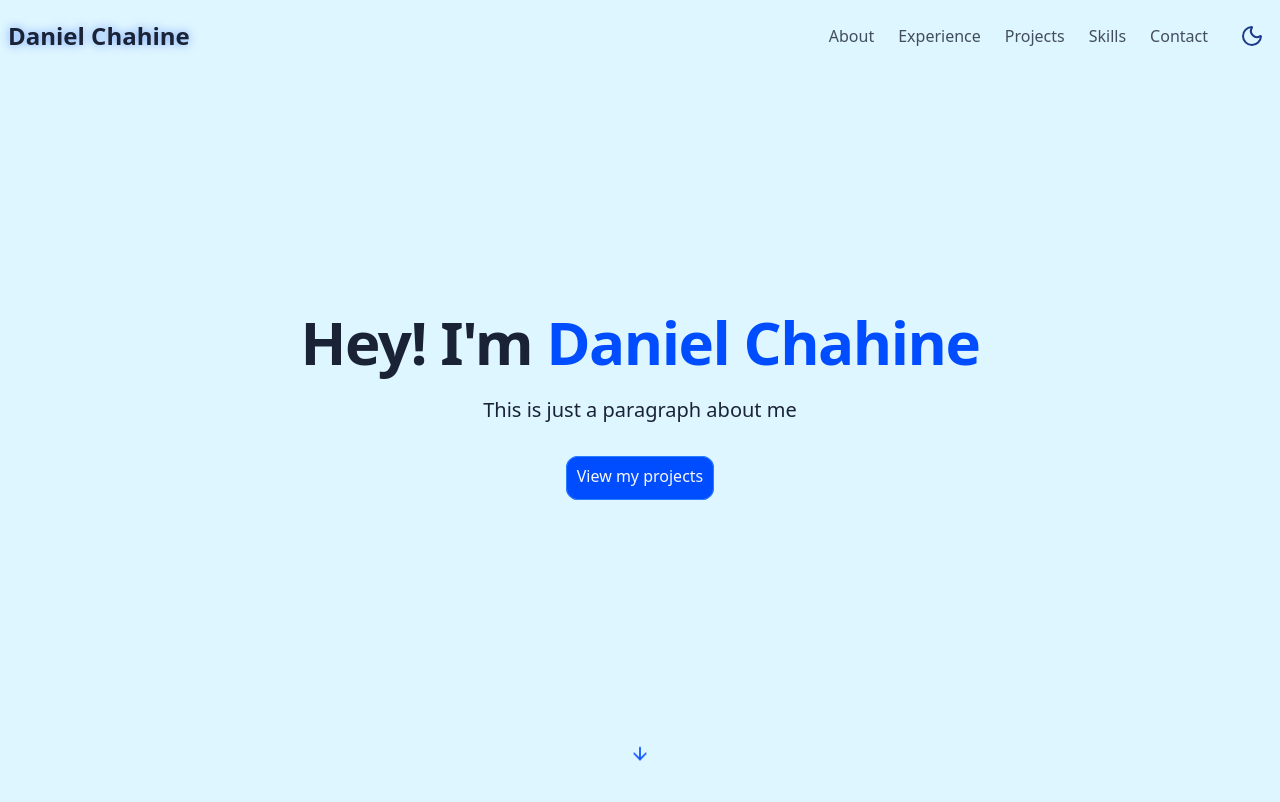
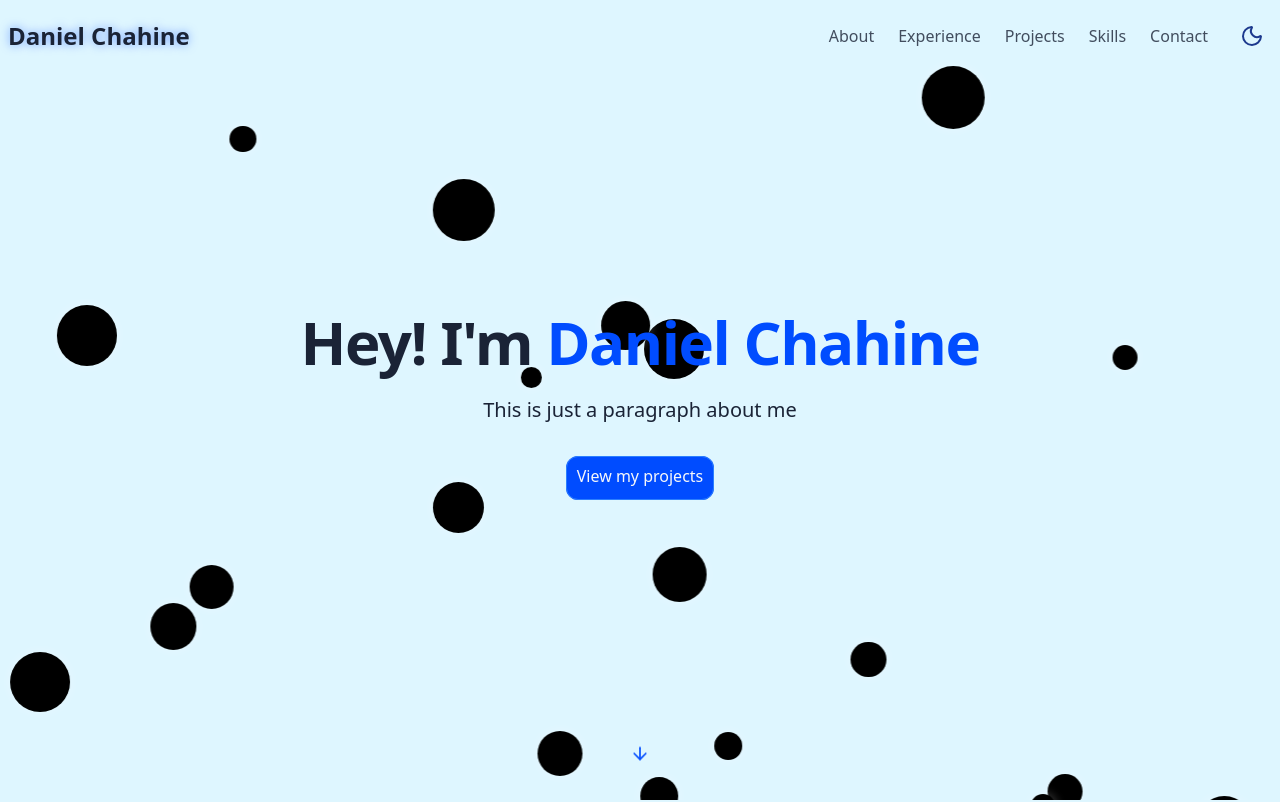
Before and after one commit to DanielChahine0/DanielChahine0.github.io, a React (Vite) app: page / in a window 1280 px wide. Shown: the top 802 px of the page. Built offline with nearby package versions, Linux system fonts and the light colour scheme.

Commit message:
Created the clouds
Some issues:
- clouds are black
- movement too quick
- they are just spawning and despawning

```diff
--- /dev/null
+++ b/src/components/CloudBackground.jsx
@@ -0,0 +1,44 @@
+import {useEffect, useState} from 'react';
+
+export const CloudBackground = () => {
+    const [clouds, setClouds] = useState([]);
+
+    useEffect(() => {
+        generateClouds();
+    }, []);
+
+    const generateClouds = () => {
+        const numberOfClouds = Math.floor(window.innerWidth * window.innerHeight / 50000);
+        const newClouds = [];
+
+        for (let i = 0; i < numberOfClouds; i++) {
+            newClouds.push({
+                id: i,
+                size: Math.random() * 50 + 20, // size between 20px and 70px
+                x: Math.random() * 100,
+                y: Math.random() * 100,
+                animationDuration: 2 // duration between 20 and 50 seconds
+            });
+        }
+
+        setClouds(newClouds);
+    };
+
+    return (
+        <div className='fixed inset-0 overflow-hidden pointer-events-none z-0'>
+            {clouds.map((cloud) => (
+                <div
+                    key={cloud.id}
+                    className='cloud animate-move-clouds'
+                    style={{
+                        width: cloud.size + "px",
+                        height: cloud.size + "px",
+                        left: cloud.x + "%",
+                        top: cloud.y + "%",
+                        animationDuration: cloud.animationDuration + "s"
+                    }}
+                />
+            ))}
+        </div>
+    );
+}
--- a/src/index.css
+++ b/src/index.css
@@ -10,6 +10,7 @@
 
   --color-card: var(--card);
 
+  --animate-move-clouds: move-clouds 2s linear infinite;
   --animat-float: float 6s ease-in-out infinite;
   --animate-flash: flash 2s linear infinite;
   --animate-pulse-subtle: pulse-subtle 4s ease-in-out infinite;
@@ -20,6 +21,15 @@
   --animate-fade-in-delay-4: fade-in 0.7s ease-out 0.8s forwards;
   --animate-meteor: meteor 5s linear infinite;
 
+
+  @keyframes move-clouds {
+    0% {
+      transform: translateX(0);
+    }
+    100% {
+      transform: translateX(-100%);
+    }
+  }
 
   @keyframes float {
     0%,
@@ -180,6 +190,12 @@
   box-shadow: 0 0 10px 2px #ffffff66;
 }
 
+@utility cloud {
+  @apply absolute bg-black rounded-full;
+  /* rgba(255, 255, 255, 0.2) => #ffffff33 */
+  box-shadow: 0 0 10px 2px #ffffff33;
+}
+
 @utility meteor {
   @apply absolute bg-linear-to-r from-white via-white to-transparent rounded-full;
   /* rgba(255, 255, 255, 0.3) => #ffffff4d */
@@ -211,4 +227,14 @@
     pointer-events: auto;
   }
 
+  .cloud {
+    opacity: 1 !important;
+    pointer-events: auto;
+  }
+
+  .dark .cloud {
+    opacity: 0 !important;
+    pointer-events: none;
+  }
+
 }
--- a/src/pages/Home.jsx
+++ b/src/pages/Home.jsx
@@ -6,12 +6,14 @@ import { SkillsSections } from "../components/SkillsSections";
 import { ProjectsSection } from "../components/ProjectsSection";
 import { ContactSection } from "../components/ContactSection";
 import { Footer } from "../components/Footer";
+import { CloudBackground } from "../components/CloudBackground";
 
 export const Home = () => {
   return (
     <div className="min-h-screen bg-background text-foreground overflow-x-hidden">
         {/* Background Effects */}
         <StarBackground />
+        <CloudBackground />
 
         {/* Navbar */}
         <NavBar />
```
